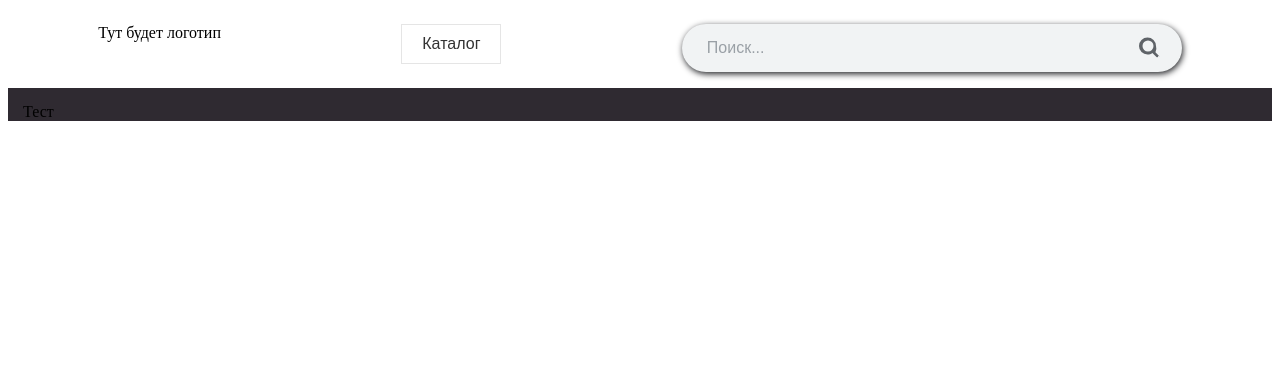
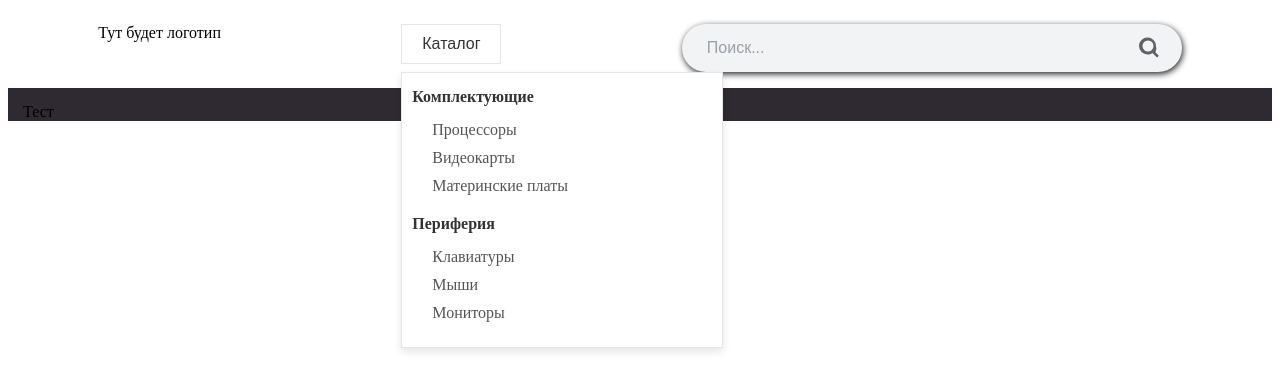
Before and after one commit to Aeronnax/pc_market, a Next.js app in the folder packages/frontend/: page /market in a window 1280 px wide. Both pictures are taken after a click on the button "Каталог". Shown: the top 390 px of the page. Built offline with nearby package versions, Linux system fonts and the light colour scheme; no server answers.

Commit message:
Выпадающее меню каталога

```diff
--- /dev/null
+++ b/packages/frontend/src/features/CatalogDropdown/CatalogDropdown.module.scss
@@ -0,0 +1,49 @@
+.dropdown {
+  position: absolute;
+  top: 100%;
+  left: 0;
+  width: 300px;
+  background-color: #fff;
+  border: 1px solid #e5e5e5;
+  box-shadow: 0 4px 8px rgba(0, 0, 0, 0.1);
+  z-index: 1000;
+  padding: 10px;
+}
+
+.categoryList {
+  list-style: none;
+  padding: 0;
+  margin: 0;
+}
+
+.categoryItem {
+  margin-bottom: 10px;
+
+  span {
+    font-weight: bold;
+    cursor: pointer;
+    display: block;
+    padding: 5px 0;
+    color: #333;
+
+    &:hover {
+      color: #007bff;
+    }
+  }
+
+  .subcategoryList {
+    list-style: none;
+    padding-left: 20px;
+    margin-top: 5px;
+
+    .subcategoryItem {
+      cursor: pointer;
+      padding: 5px 0;
+      color: #555;
+
+      &:hover {
+        color: #007bff;
+      }
+    }
+  }
+}
--- /dev/null
+++ b/packages/frontend/src/features/CatalogDropdown/CatalogDropdown.tsx
@@ -0,0 +1,36 @@
+import { FC } from 'react';
+import Styles from './CatalogDropdown.module.scss';
+
+const CatalogDropdown: FC = () => {
+  const categories = [
+    {
+      name: 'Комплектующие',
+      subcategories: ['Процессоры', 'Видеокарты', 'Материнские платы'],
+    },
+    {
+      name: 'Периферия',
+      subcategories: ['Клавиатуры', 'Мыши', 'Мониторы'],
+    },
+  ];
+
+  return (
+    <div className={Styles.dropdown}>
+      <ul className={Styles.categoryList}>
+        {categories.map((category, index) => (
+          <li key={index} className={Styles.categoryItem}>
+            <span>{category.name}</span>
+            <ul className={Styles.subcategoryList}>
+              {category.subcategories.map((subcategory, subIndex) => (
+                <li key={subIndex} className={Styles.subcategoryItem}>
+                  {subcategory}
+                </li>
+              ))}
+            </ul>
+          </li>
+        ))}
+      </ul>
+    </div>
+  );
+};
+
+export default CatalogDropdown;
--- a/packages/frontend/src/features/CatalogMenu/CatalogMenu.tsx
+++ b/packages/frontend/src/features/CatalogMenu/CatalogMenu.tsx
@@ -1,5 +1,6 @@
 import { FC, useState } from 'react';
 import Styles from './CatalogMenu.module.scss';
+import CatalogDropdown from '../CatalogDropdown/CatalogDropdown';
 
 const CatalogMenu: FC = () => {
   const [isOpen, setIsOpen] = useState(false);
@@ -13,6 +14,7 @@ const CatalogMenu: FC = () => {
       <button className={Styles.catalogButton} onClick={toggleMenu}>
         Каталог
       </button>
+      {isOpen && <CatalogDropdown />}
     </div>
   );
 };
```
